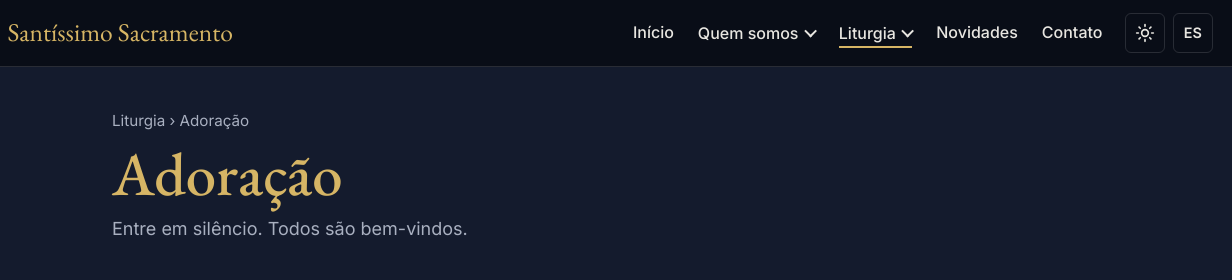
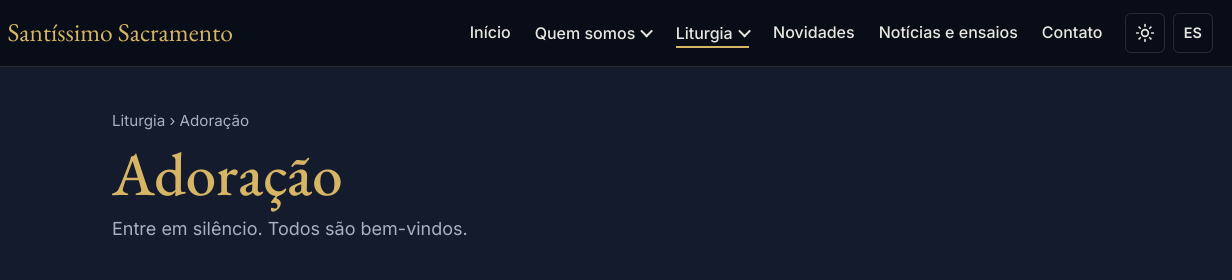
Before and after one commit to IrmAdel/FraternidadeDoSantissimoSacramento, a plain HTML site: page adoracao.html in a window 1280 px wide. Shown: the top 280 px of the page, 48-1280 px from the left. Drawn offline with nearby package versions, Linux system fonts and the light colour scheme.

Commit message:
Add link to 'Notícias e ensaios' in adoracao.html

```diff
--- a/adoracao.html
+++ b/adoracao.html
@@ -26,6 +26,7 @@
           <li><a href="loc.html" data-i18n="n_loc">Livro de Oração Comum</a></li>
         </ul></li>
       <li><a href="novidades.html" data-i18n="n_nov">Novidades</a></li>
+      <li><a href="publicacoes.html" data-i18n="n_pub">Notícias e ensaios</a></li>
       <li><a href="contato.html" data-i18n="n_contato">Contato</a></li>
     </ul>
     <div class="controles">
```
